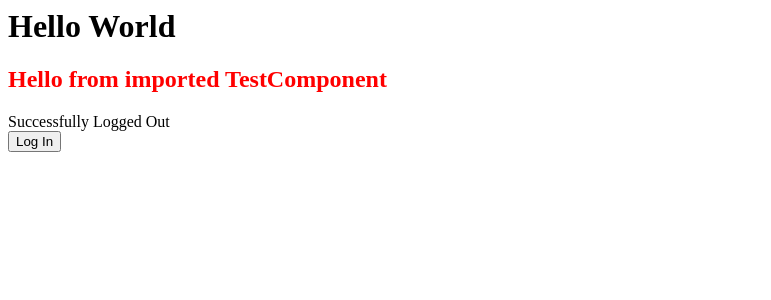
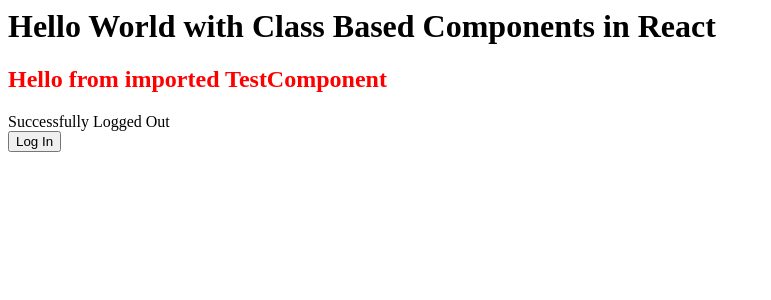
Before and after one commit to abrower10612/react-app-without-create-react-app, a React app: page / in a window 1280 px wide. Shown: the top 300 px of the page, without its empty margins (0-771 px from the left). Built offline with nearby package versions, Linux system fonts and the light colour scheme.

Commit message:
Change main app header message

```diff
--- a/src/App.js
+++ b/src/App.js
@@ -12,7 +12,7 @@ class App extends React.Component {
     render() {
         return (
             <div>
-                <h1>Hello World</h1>
+                <h1>Hello World with Class Based Components in React</h1>
                 <TestComponent color="red" user={this.state.user}/>
                 <button onClick={() => this.setState({ user: !this.state.user })}>{this.state.user === false ? `Log In` : `Log Out`}</button>
             </div>
```
